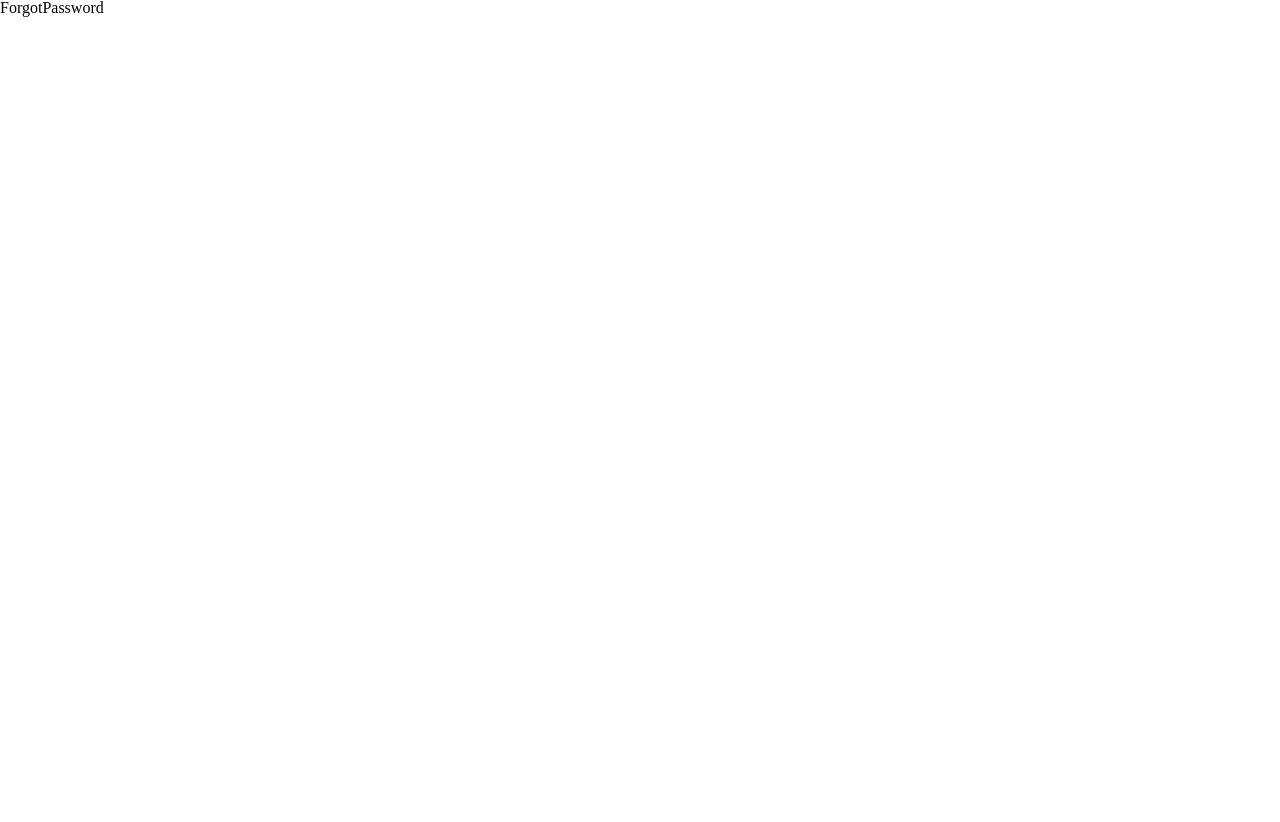
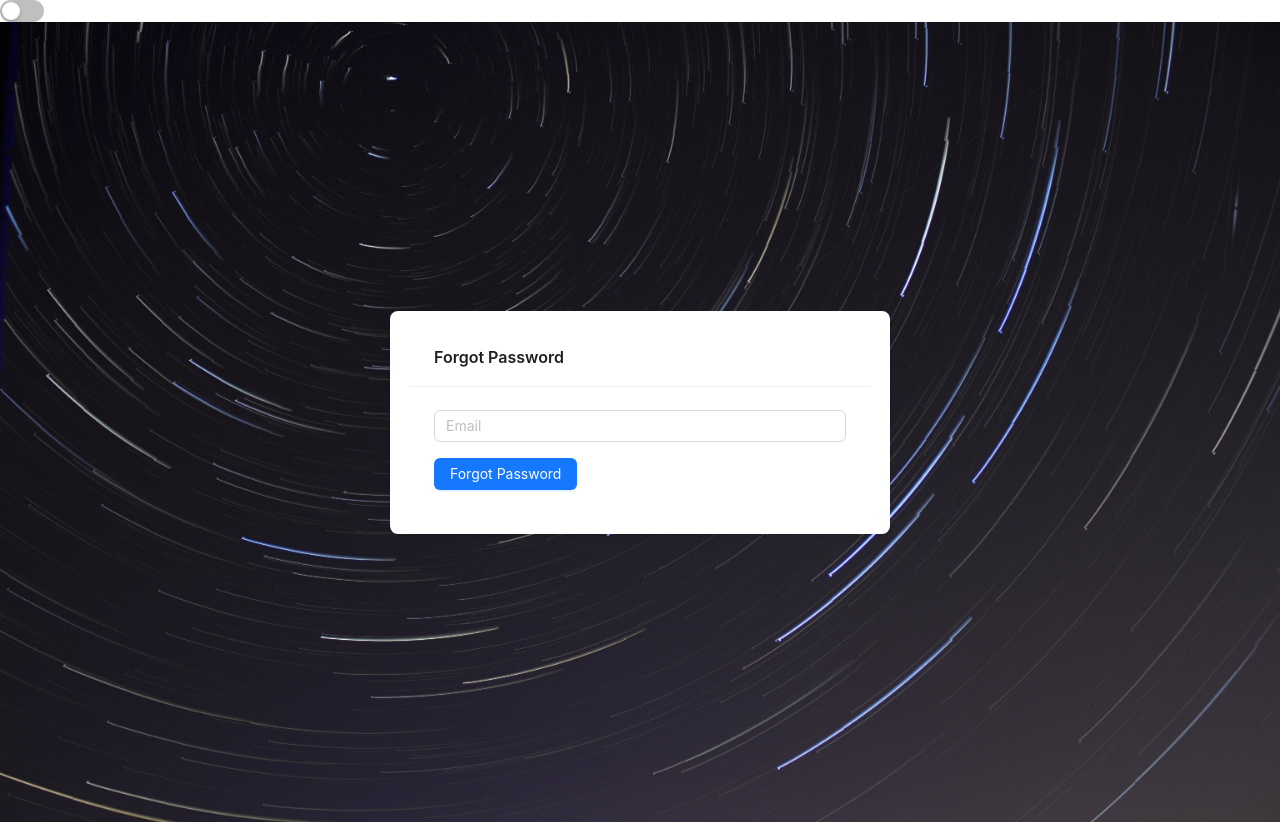
Before and after one commit to IT-INNOVATIONS-AZ/product-listing, a React (Vite) app in the folder frontend/: page /forgot-password in a window 1280 px wide. Before the commit the page ends 800 px from the top, so only its background shows below. Built offline with nearby package versions, Linux system fonts and the light colour scheme.

Commit message:
dark/light-mode

```diff
--- a/frontend/src/pages/Auth/ForgotPassword.jsx
+++ b/frontend/src/pages/Auth/ForgotPassword.jsx
@@ -1,5 +1,29 @@
+import { Card, Flex, Input, Space, Button, Typography } from "antd";
+import BgImg from "../../assets/img/bg.jpg";
+const boxStyle = {
+  width: "100%",
+  height: "100vh",
+  backgroundImage: `url(${BgImg})`,
+  backgroundSize: "cover",
+};
+
 const ForgotPassword = () => {
-  return <div>ForgotPassword</div>;
+  return (
+    <Flex style={boxStyle} align="center" justify="center">
+      <Card
+        title="Forgot Password"
+        bordered={false}
+        style={{ width: 500, padding: 20 }}
+      >
+        <Space size="middle" direction="vertical" style={{ width: "100%" }}>
+          <Input type="email" placeholder="Email" />
+          <Flex justify="space-between" align="center">
+            <Button type="primary">Forgot Password</Button>
+          </Flex>
+        </Space>
+      </Card>
+    </Flex>
+  );
 };
 
 export default ForgotPassword;
--- a/frontend/src/pages/Auth/Login.jsx
+++ b/frontend/src/pages/Auth/Login.jsx
@@ -16,7 +16,9 @@ const Login = () => {
           <Input type="password" placeholder="Password" />
           <Flex justify="space-between" align="center">
             <Button type="primary">Login</Button>
-            <Typography.Link>Fogot Password</Typography.Link>
+            <Typography.Link href="/forgot-password">
+              Fogot Password
+            </Typography.Link>
           </Flex>
         </Space>
       </Card>
--- a/frontend/src/pages/Auth/Register.jsx
+++ b/frontend/src/pages/Auth/Register.jsx
@@ -1,5 +1,6 @@
-import { Card, Flex, Input, Space, Button, Typography } from "antd";
+import { Button, Card, Flex, Input, Space } from "antd";
 import BgImg from "../../assets/img/bg.jpg";
+
 const boxStyle = {
   width: "100%",
   height: "100vh",
@@ -26,8 +27,7 @@ const Register = () => {
             placeholder="Confirm Password"
           />
           <Flex justify="space-between" align="center">
-            <Button type="primary">Login</Button>
-            <Typography.Link>Fogot Password</Typography.Link>
+            <Button type="primary">Register</Button>
           </Flex>
         </Space>
       </Card>
--- a/frontend/src/pages/index.jsx
+++ b/frontend/src/pages/index.jsx
@@ -1,10 +1,15 @@
-import { Button } from "antd";
+import { ConfigProvider, Switch, theme } from "antd";
 import { useRoutes } from "react-router-dom";
 import Login from "./Auth/Login";
 import Register from "./Auth/Register";
 import ForgotPassword from "./Auth/ForgotPassword";
+import { useState } from "react";
 
 const Pages = () => {
+  const [isDark, setDark] = useState(false);
+
+  const { darkAlgorithm, defaultAlgorithm } = theme;
+
   const routes = useRoutes([
     {
       path: "/",
@@ -23,7 +28,19 @@ const Pages = () => {
       element: <div>404</div>,
     },
   ]);
-  return routes;
+  return (
+    <ConfigProvider
+      theme={{ algorithm: isDark ? darkAlgorithm : defaultAlgorithm }}
+    >
+      <Switch
+        checked={isDark}
+        onChange={() => {
+          setDark(!isDark);
+        }}
+      />
+      {routes}
+    </ConfigProvider>
+  );
 };
 
 export default Pages;
```
